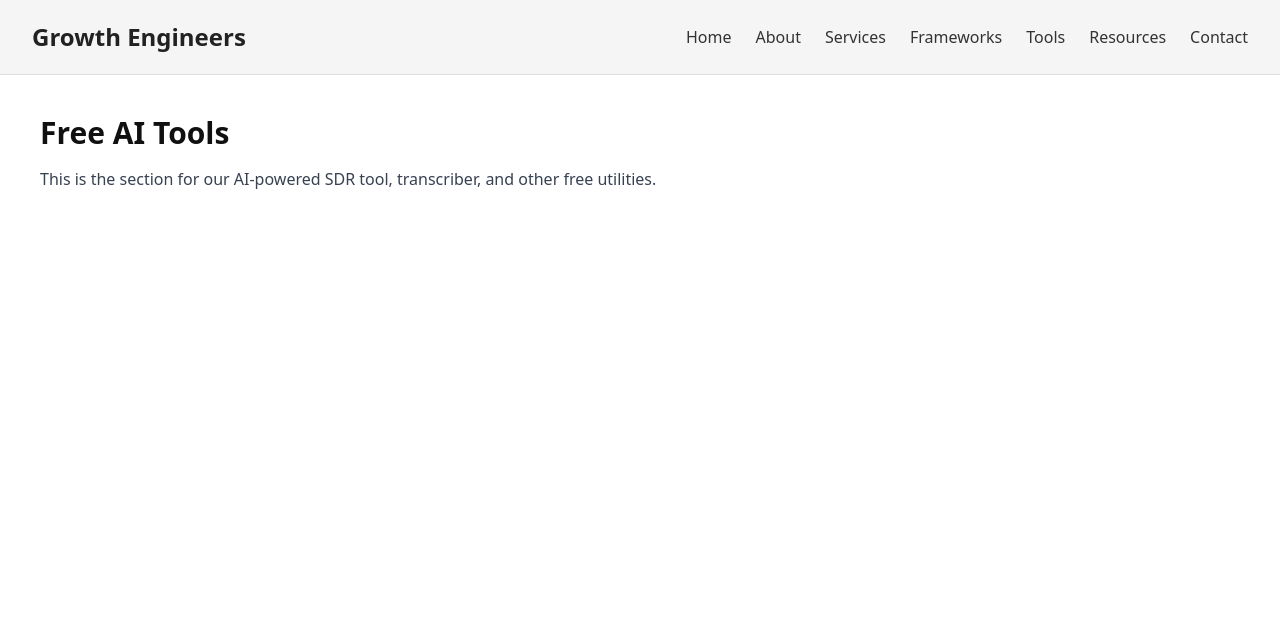
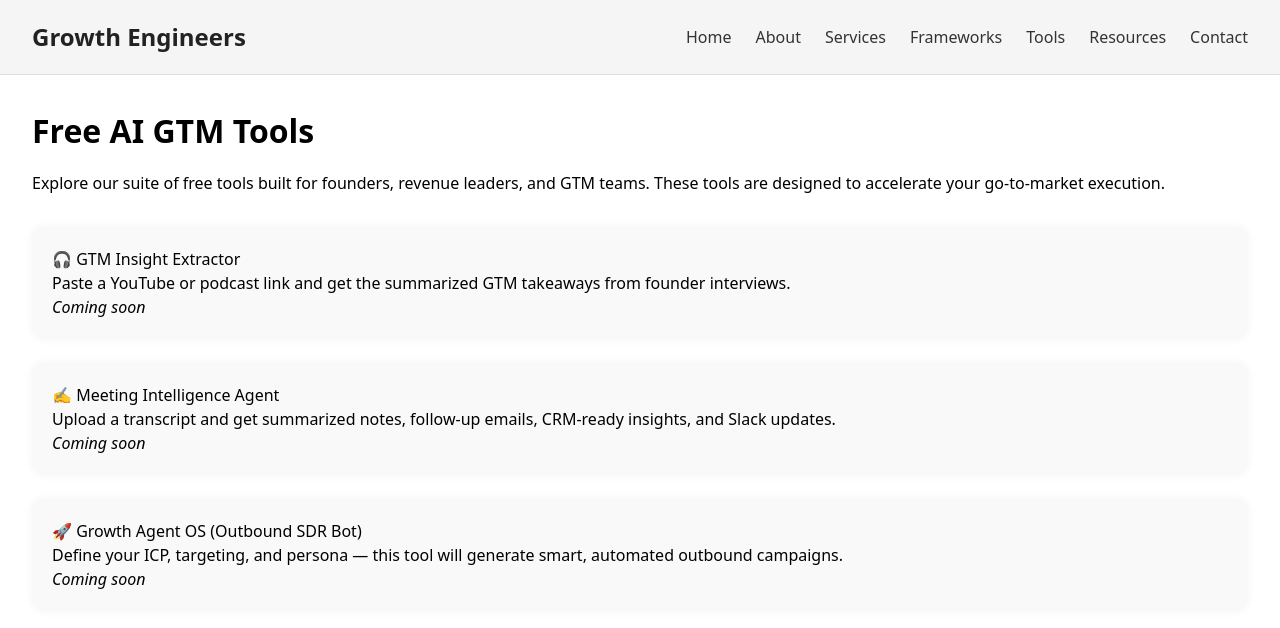
Before and after one commit to sameerjoshy/newwebsite, a React (Vite) app: page /tools in a window 1280 px wide. Shown: the top 628 px of the page. Built offline with nearby package versions, Linux system fonts and the light colour scheme.

Commit message:
Update Tools.jsx

```diff
--- a/src/pages/Tools.jsx
+++ b/src/pages/Tools.jsx
@@ -1,10 +1,39 @@
+import React from 'react'
+
 export default function Tools() {
   return (
-    <div className="p-10">
-      <h1 className="text-3xl font-bold text-primary">Free AI Tools</h1>
-      <p className="mt-4 text-gray-700">
-        This is the section for our AI-powered SDR tool, transcriber, and other free utilities.
+    <div style={{ padding: '2rem' }}>
+      <h1 style={{ fontSize: '2rem', fontWeight: 'bold', marginBottom: '1rem' }}>Free AI GTM Tools</h1>
+      <p style={{ marginBottom: '2rem' }}>
+        Explore our suite of free tools built for founders, revenue leaders, and GTM teams. These tools are designed to accelerate your go-to-market execution.
       </p>
+
+      <div style={{ display: 'grid', gap: '1.5rem' }}>
+        <div style={cardStyle}>
+          <h2>🎧 GTM Insight Extractor</h2>
+          <p>Paste a YouTube or podcast link and get the summarized GTM takeaways from founder interviews.</p>
+          <p><i>Coming soon</i></p>
+        </div>
+
+        <div style={cardStyle}>
+          <h2>✍️ Meeting Intelligence Agent</h2>
+          <p>Upload a transcript and get summarized notes, follow-up emails, CRM-ready insights, and Slack updates.</p>
+          <p><i>Coming soon</i></p>
+        </div>
+
+        <div style={cardStyle}>
+          <h2>🚀 Growth Agent OS (Outbound SDR Bot)</h2>
+          <p>Define your ICP, targeting, and persona — this tool will generate smart, automated outbound campaigns.</p>
+          <p><i>Coming soon</i></p>
+        </div>
+      </div>
     </div>
   )
 }
+
+const cardStyle = {
+  padding: '1.25rem',
+  borderRadius: '0.75rem',
+  backgroundColor: '#f9f9f9',
+  boxShadow: '0 0 10px rgba(0,0,0,0.05)',
+}
```
